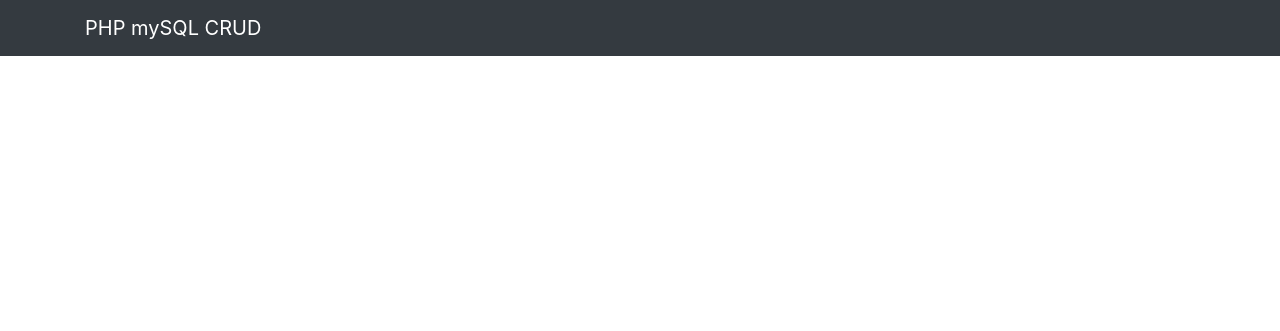
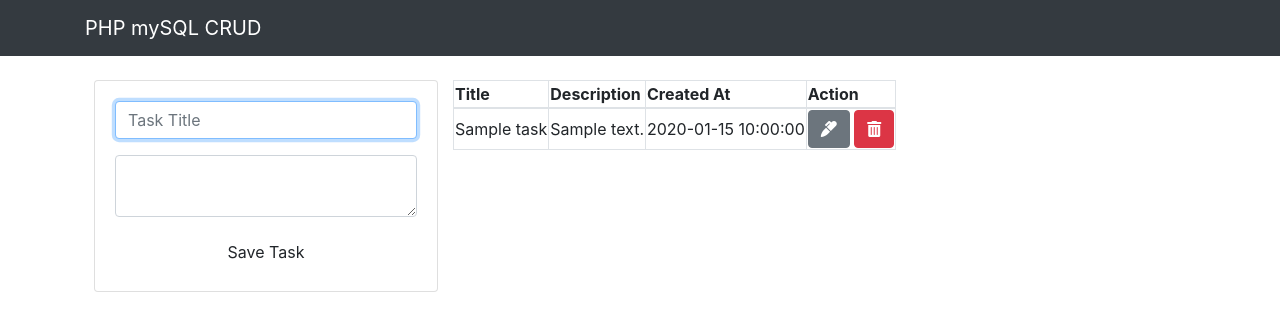
Before and after one commit to Eltorretaz/php-mysql-crud-Armando-24feb24, a PHP site: page / in a window 1280 px wide. Shown: the top 331 px of the page. Run offline with PHP 8.4, Linux system fonts and the light colour scheme; tables that the repository leaves empty hold one stand-in row (values such as "Sample post"); some libraries are stand-ins or nearby versions.

Commit message:
02mar2024

```diff
--- a/index.php
+++ b/index.php
@@ -1,4 +1,67 @@
-<?php
-include 'includes/head.php';
-include 'includes/footer.php';
-?>
+<?php include ('db.php')?>
+<?php include ('includes/head.php');?>
+
+<main class="container p-4">
+  <div class="row">
+    <div class="col-md-4">
+      <!-- MESSAGE -->
+
+      <?php if(isset($_SESSION['message'])) {?>
+        <div class="alert alert-<?=$_SESSION['message_type']?>alert-dismissible fade show" role="active">
+        <?= $_SESSION['message']?>
+        <button type="button" class="close" data-dismiss="alert" aria-label="Close">
+          <span aria-hidden="true">&times;</span>
+        </button>
+      </div>
+      <?php session_unset(); } ?>
+
+      <!-- ADD TASK FORM -->
+      <div class="card card-body">
+        <form action="save_task.php" method="POST">
+          <div class="form-group">
+          <input type="test" name="title" class="form-control" placeholder="Task Title" autofocus>
+          </div>
+          <div class="form-group">
+            <textarea name="desciption" cols="30" rows="2" class="form-control" placeholder="Task Description">
+            </textarea>
+          </div>
+          <input type="submit" name="save_task" class="btn btn-succes btn-block" value="Save Task">
+        </form>
+      </div>
+    </div>
+    <div class="col-md-B">
+      <table class="table-bordered">
+        <thead>
+          <tr>
+            <th>Title</th>
+            <th>Description</th>
+            <th>Created At</th>
+            <th>Action</th>
+          </tr>
+        </thead>
+        <tbody>
+          <?php
+          $query = "SELECT * FROM task";
+          $result_tasks = mysqli_query($conn, $query);
+
+          while($row = mysqli_fetch_assoc($result_tasks)){?>
+          <tr>
+            <td><?php echo$row['title']; ?></td>
+            <td><?php echo$row['description']; ?></td>
+            <td><?php echo$row['created_at']; ?></td>
+            <td>
+              <a href="edit.php?id=<?php echo $row["id"]?>" class="btn btn-secondary">
+                <i class="fas fa-marker"></i>
+              </a>
+              <a href="delete.task.php?id=<?php echo $row["id"]?>" class="btn btn-danger">
+                <i class="fas fa-trash-alt"></i>
+              </a>
+            </td>
+          </tr>
+          <?php } ?>
+        </tbody>
+      </table>
+    </div>
+  </div>
+</main>
+<?php include 'includes/footer.php'; ?>
```
Also changed, not shown: css.css (added).
